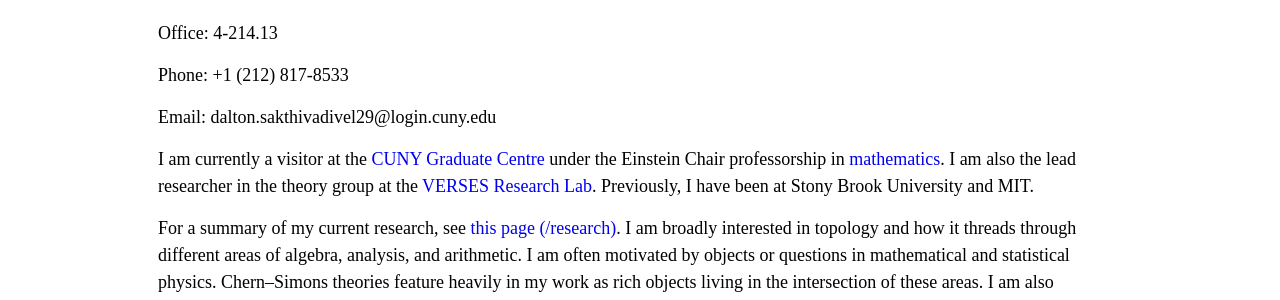
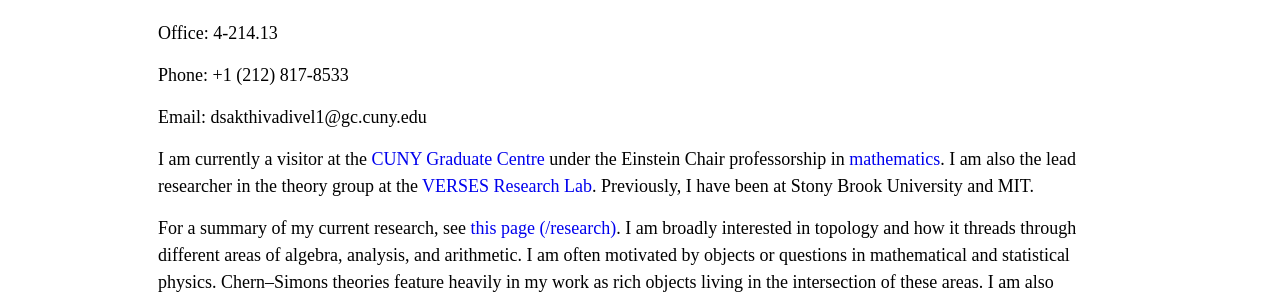
Before and after one commit to DARSakthi/DARSakthi.github.io, a Jekyll site: the page built from index.markdown, in a window 1280 px wide. Shown: the part 146-446 px from the top of the page. Built offline with Jekyll 4.4.1, drawn with Linux system fonts in a browser that asks for light colours.

Commit message:
Update email to reflect alias

```diff
--- a/index.markdown
+++ b/index.markdown
@@ -10,7 +10,7 @@ Office: 4-214.13
 
 Phone: +1 (212) 817-8533
 
-Email: dalton.sakthivadivel29@login.cuny.edu
+Email: dsakthivadivel1@gc.cuny.edu
 
 I am currently a visitor at the [CUNY Graduate Centre](https://www.gc.cuny.edu) under the Einstein Chair professorship in [mathematics](https://www.gc.cuny.edu/mathematics). I am also the lead researcher in the theory group at the [VERSES Research Lab](https://darsakthi.github.io/verses-lab/). Previously, I have been at Stony Brook University and MIT.
 
```
